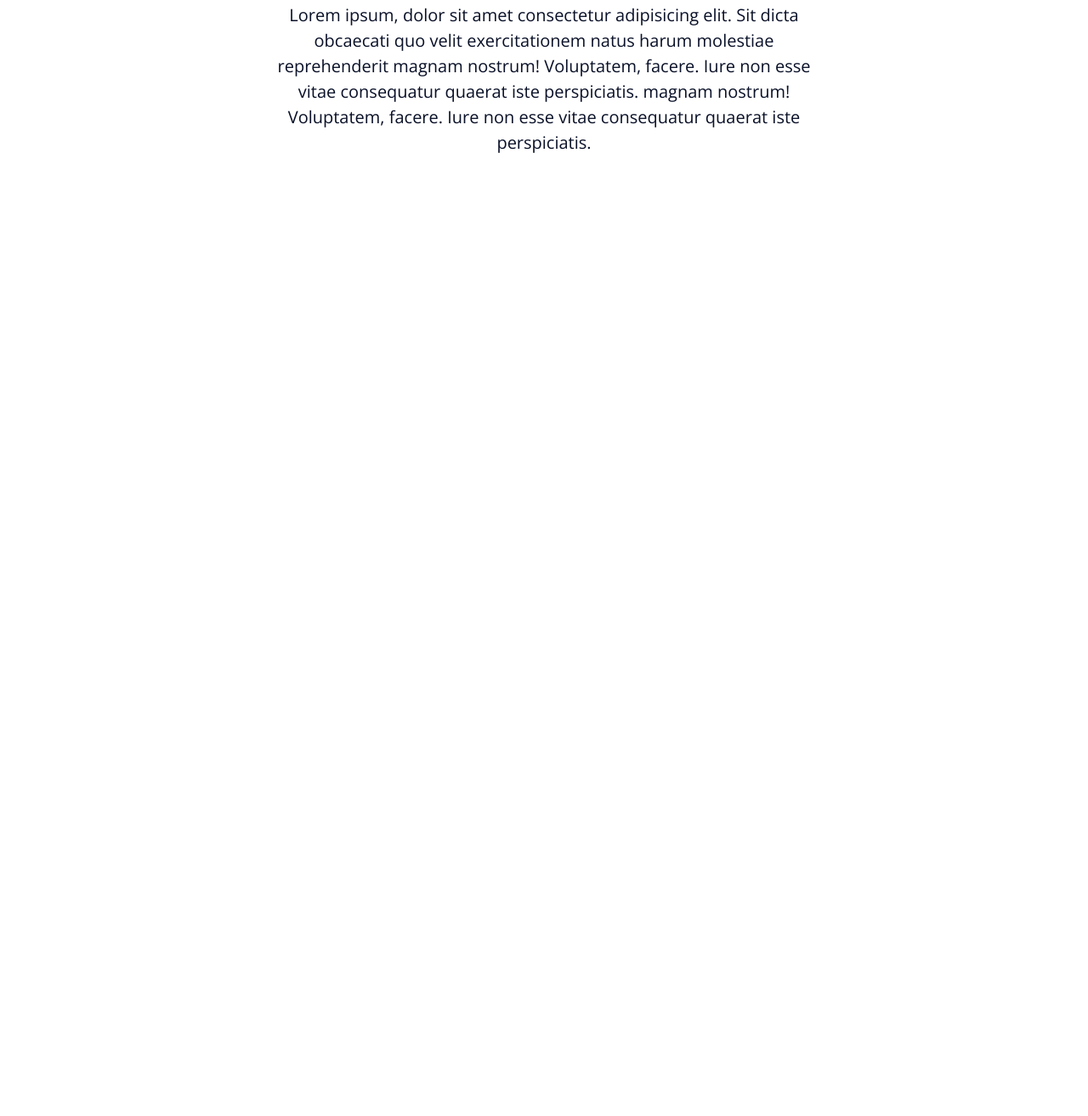
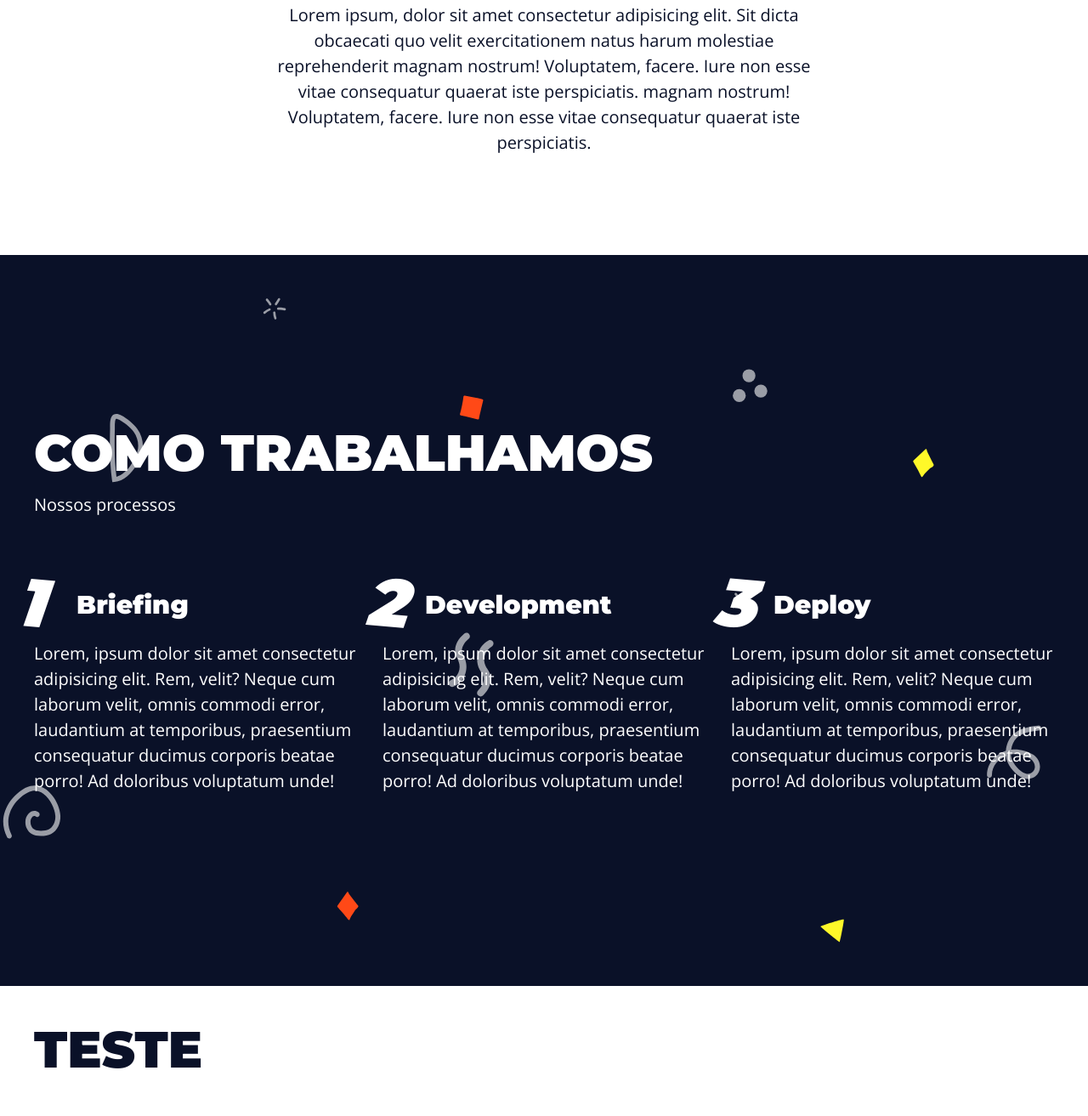
Before and after one commit to alangeek/Landingpage, a plain HTML site: page index.html in a window 1280 px wide. Shown: the part 1485-2798 px from the top of the page at 85% size. Before the commit the page ends 1785 px from the top, so only its background shows below. Drawn offline with nearby package versions, Linux system fonts and the light colour scheme.

Commit message:
Section Work

```diff
--- a/assets/css/styles.css
+++ b/assets/css/styles.css
@@ -27,3 +27,44 @@
   height: 100vh;
   text-align: center;
 }
+
+.grid-one-content {
+  height: 100vh;
+  display: flex;
+  flex-flow: column wrap;
+  justify-content: center;
+  height: 100vh;
+}
+
+.grid-main-heading {
+  margin-bottom: 1rem;
+}
+
+.grid-description {
+  padding-bottom: 5rem;
+}
+
+.grid {
+  display: grid;
+  grid-template-columns: repeat(3, 1fr);
+  gap: var(--gap);
+  counter-reset: grid-counter;
+}
+
+.grid h3 {
+  font-size: 3rem;
+  position: relative;
+  padding-left: 5rem;
+  padding-bottom: 2rem;
+}
+
+.grid h3::before {
+  counter-increment: grid-counter;
+  content: counter(grid-counter);
+  position: absolute;
+  font-size: 8rem;
+  font-style: italic;
+  top: -4rem;
+  left: -2rem;
+  transform: rotate(5deg);
+}
--- a/index.html
+++ b/index.html
@@ -28,10 +28,10 @@
         </h1>
         <nav>
           <ul>
-            <li><a href="#intro">Home</a></li>
-            <li><a href="#top3">Sobre</a></li>
-            <li><a href="#">Galeria</a></li>
-            <li><a href="#">Trabalhos</a></li>
+            <li><a href="#home">Home</a></li>
+            <li><a href="#about">Sobre</a></li>
+            <li><a href="#work">Trabalhos</a></li>
+            <li><a href="#gallery">Galeria</a></li>
             <li><a href="#">Contato</a></li>
           </ul>
         </nav>
@@ -40,7 +40,7 @@
 
     <div class="menu-spacing"></div>
 
-    <section id="intro" class="intro main-bg section">
+    <section id="home" class="intro main-bg section">
       <div class="main-content intro-content">
         <div class="intro-text-content">
           <h2>Templates Raccon Media</h2>
@@ -56,7 +56,7 @@
       </div>
     </section>
 
-    <section id="top3" class="white-bg section">
+    <section id="about" class="white-bg section">
       <div class="main-content top3-content">
         <h2>Escolha o seu modelo de site profissional</h2>
         <p>
@@ -82,5 +82,47 @@
         </p>
       </div>
     </section>
+
+    <section id="work" class="grid-one main-bg section">
+      <div class="main-content grid-one-content">
+        <h2 class="grid-main-heading">Como Trabalhamos</h2>
+        <p class="grid-description">Nossos processos</p>
+        <div class="grid">
+          <article>
+            <h3>Briefing</h3>
+            <p>
+              Lorem, ipsum dolor sit amet consectetur adipisicing elit. Rem,
+              velit? Neque cum laborum velit, omnis commodi error, laudantium at
+              temporibus, praesentium consequatur ducimus corporis beatae porro!
+              Ad doloribus voluptatum unde!
+            </p>
+          </article>
+          <article>
+            <h3>Development</h3>
+            <p>
+              Lorem, ipsum dolor sit amet consectetur adipisicing elit. Rem,
+              velit? Neque cum laborum velit, omnis commodi error, laudantium at
+              temporibus, praesentium consequatur ducimus corporis beatae porro!
+              Ad doloribus voluptatum unde!
+            </p>
+          </article>
+          <article>
+            <h3>Deploy</h3>
+            <p>
+              Lorem, ipsum dolor sit amet consectetur adipisicing elit. Rem,
+              velit? Neque cum laborum velit, omnis commodi error, laudantium at
+              temporibus, praesentium consequatur ducimus corporis beatae porro!
+              Ad doloribus voluptatum unde!
+            </p>
+          </article>
+        </div>
+      </div>
+    </section>
+
+    <section id="gallery" class="section white-bg">
+      <div class="main-content">
+        <h1>teste</h1>
+      </div>
+    </section>
   </body>
 </html>
```
